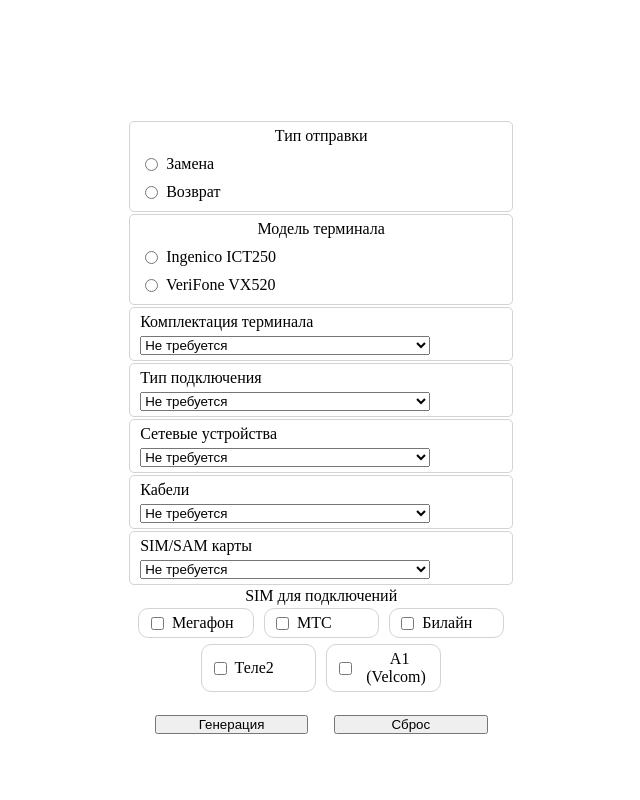
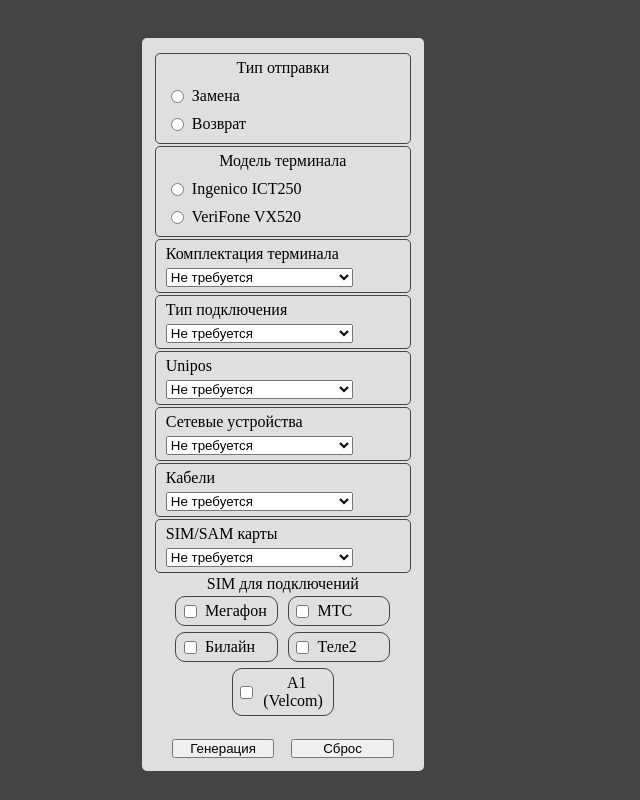
Before and after one commit to MrWindmark/ForWork, a PHP site: page / in a window 1280 px wide. Shown: the whole page, without its empty margins (50-690 px from the left). Run offline with PHP 8.4, Linux system fonts and the light colour scheme.

Commit message:
Add Unipos select block, add ID for every select_block, style changes,

```diff
--- a/ZOHO body creator/main.js
+++ b/ZOHO body creator/main.js
@@ -90,10 +90,14 @@ function selectCreator (target_name, typeNames) {
             selectBlockName.innerHTML = 'SIM/SAM карты';
         } else if (typeNames[selectBlockStep] == 'connect_type') {
             selectBlockName.innerHTML = 'Тип подключения';
+        } else if (typeNames[selectBlockStep] == 'unipos') {
+            selectBlockName.innerHTML = 'Unipos';
         }
+
         // блок с нужным именем
         const targetSubBlock = document.createElement('div');
-        targetSubBlock.setAttribute('class', 'select_block');
+        targetSubBlock.setAttribute('class', `select_block`);
+        targetSubBlock.setAttribute('id', `sb_${selectBlockStep}`);
         targetSubBlock.appendChild(selectBlockName);
         // создаём блок select для выбора типа заявки
         const selectBlock = document.createElement('select');
@@ -247,6 +251,14 @@ const typeConnections = {
     'Внутр.модем (GPRS)': 'Подключение через встроенный модем терминала. Примеримо для моделей с внутренним модемом',
     'Внеш.модем (ComWL)': 'Проводное подключение терминала через COM-разъём к внешнему модему ComWL',
 }
+
+const portUnipos = {
+    'Не требуется': 'Настройка не требуется. Связь с АСУ не используется.',
+    'USB': 'Подключение терминала к АСУ через кабель USB. На АСУ (кассе) потребуется установка драйвера',
+    'COM0': 'Терминал будет обращаться к АСУ через первый COM-порт.',
+    'COM2': 'Терминал будет обращаться к АСУ через второй COM-порт. Его может не быть в некоторых моделях!',
+}
+
 // перечень используемых мобильных операторов
 const mobileOperators = {
     10: 'Мегафон',
@@ -286,14 +298,16 @@ const taskType = {
 const itemsSelectBlock = {
     10: termPacks,
     11: typeConnections,
-    12: itemsNetwork,
-    13: cabels,
-    14: cards,
+    12: portUnipos,
+    13: itemsNetwork,
+    14: cabels,
+    15: cards,
 }
 // имена для каждого пункта select group, важно сохранять позиционную связку
 const typeNamesForSelect = [
     'term_pack',
     'connect_type',
+    'unipos',
     'net_item',
     'cabels',
     'sim_cards',
--- a/ZOHO body creator/style.css
+++ b/ZOHO body creator/style.css
@@ -9,10 +9,11 @@
     width: 100vw;
     min-height: 100vh;
     justify-content: center;
+    background-color: #434445;
 }
 
 .select_block, .radio_group, .check_pair{
-    border: 1px solid lightgray;
+    border: 1px solid #434445;
     box-sizing: border-box;
 }
 
@@ -26,7 +27,7 @@
 
 .description {
     width: 80%;
-    min-height: 100px;
+    min-height: 3vw;
 }
 
 .gen_data {
@@ -38,7 +39,9 @@
 
 .key_block {
     padding: 5%;
-    width: 30vw;
+    width: 20vw;
+    border-radius: 5px;
+    background-color: #dfdfdf;
 }
 
 .buttons_block {
@@ -92,7 +95,7 @@
 .check_pair {
     display: flex;
     align-items: center;
-    width: 30%;
+    width: 40%;
     border-radius: 10px;
     margin: 3px 5px;
     padding: 5px 0;
```
